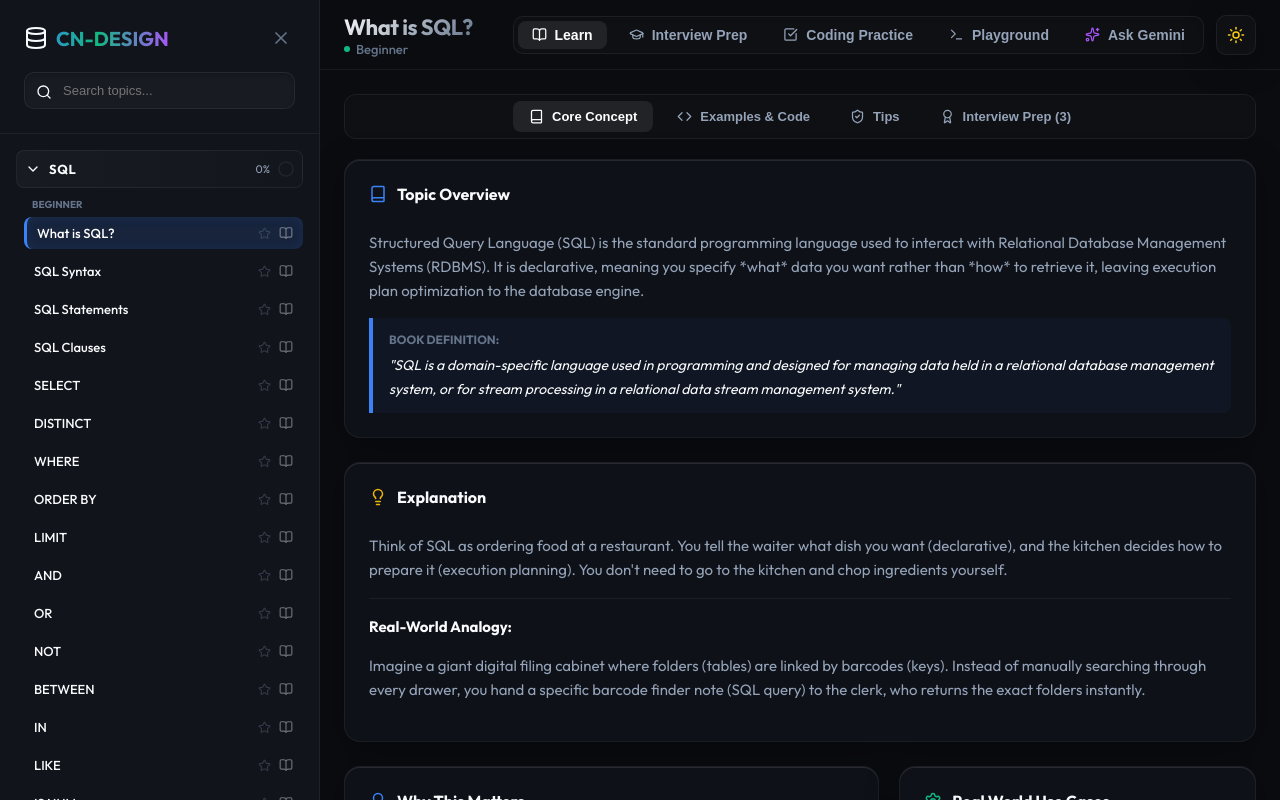
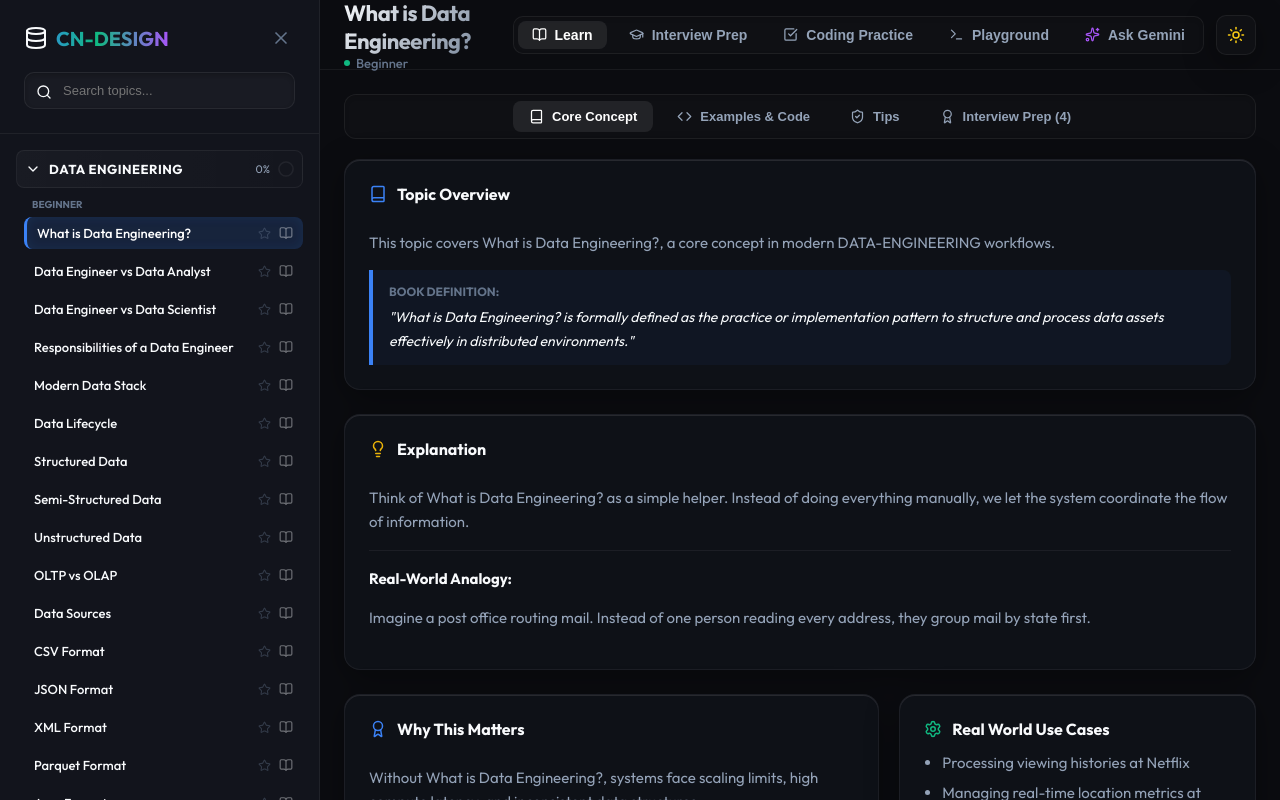
Before and after one commit to CN-Design/Data-Engineering-Platform, a React (Vite) app: page / in a window 1280 px wide. Built offline with nearby package versions, Linux system fonts and the light colour scheme.

Commit message:
updated the sequesnce of the tech

```diff
--- a/src/components/Sidebar.tsx
+++ b/src/components/Sidebar.tsx
@@ -30,7 +30,7 @@ export const Sidebar: React.FC<SidebarProps> = ({
     }
   });
 
-  const categories = ['sql', 'pyspark', 'databricks', 'data-engineering', 'python'];
+  const categories = ['data-engineering', 'sql', 'python', 'pyspark', 'databricks'];
   const levels = ['beginner', 'intermediate', 'advanced'];
 
   const toggleCategory = (cat: string) => {
--- a/src/data/index.ts
+++ b/src/data/index.ts
@@ -24,18 +24,18 @@ export {
 };
 
 export const allTopics = [
+  ...deTopics,
   ...sqlTopics,
+  ...pythonTopics,
   ...pysparkTopics,
-  ...databricksTopics,
-  ...deTopics,
-  ...pythonTopics
+  ...databricksTopics
 ];
 
 export const allQuestions = [
+  ...deQuestions,
   ...sqlQuestions,
   ...pysparkQuestions,
-  ...databricksQuestions,
-  ...deQuestions
+  ...databricksQuestions
 ];
 
 export const allChallenges = codingChallenges;
```
